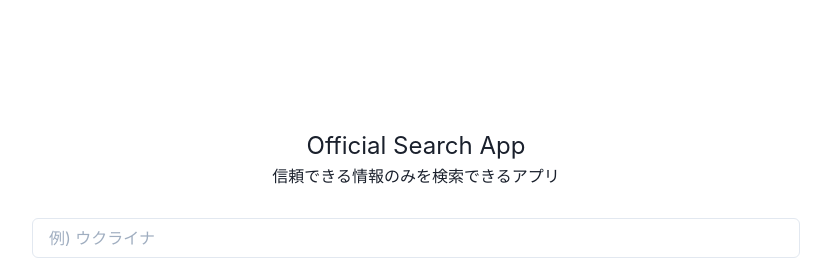
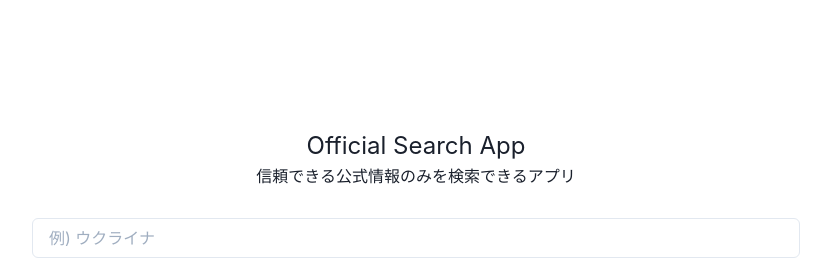
Before and after one commit to joel2145/official-search, a React (Create React App) app: page / in a window 1280 px wide. Shown: the top 258 px of the page, without its empty margins (224-1055 px from the left). Built offline with nearby package versions, Linux system fonts and the light colour scheme.

Commit message:
サブタイトルを変更しました

```diff
--- a/src/pages/SearchPage.js
+++ b/src/pages/SearchPage.js
@@ -56,7 +56,7 @@ export const SearchPage = () => {
         <div className={classes.box}>
           <FormControl className={classes.contents}>
             <h1 className={classes.title}>Official Search App</h1>
-            <p className={classes.subtitle}>信頼できる情報のみを検索できるアプリ</p>
+            <p className={classes.subtitle}>信頼できる公式情報のみを検索できるアプリ</p>
             <Input id='searchWord' type='search' placeholder='例) ウクライナ' size='md' value={searchWord} onChange={searchWordChange} className={classes.textBox} />
 
             <Button onClick={() => submit()} colorScheme='blue' size='md' marginTop="2" marginBottom="10" className={classes.submitButton}>検索</Button>
```
